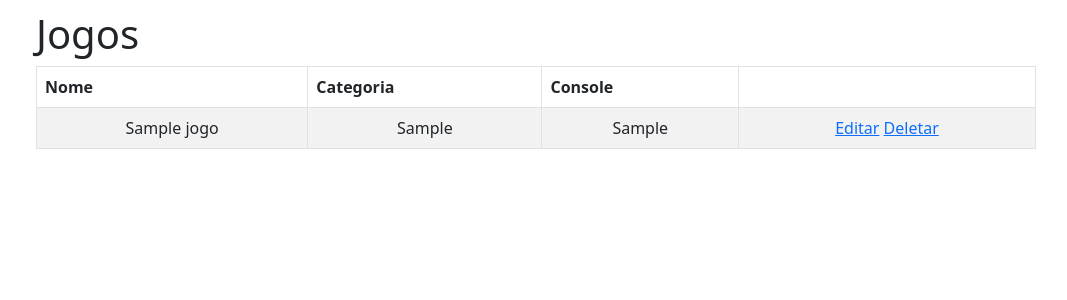
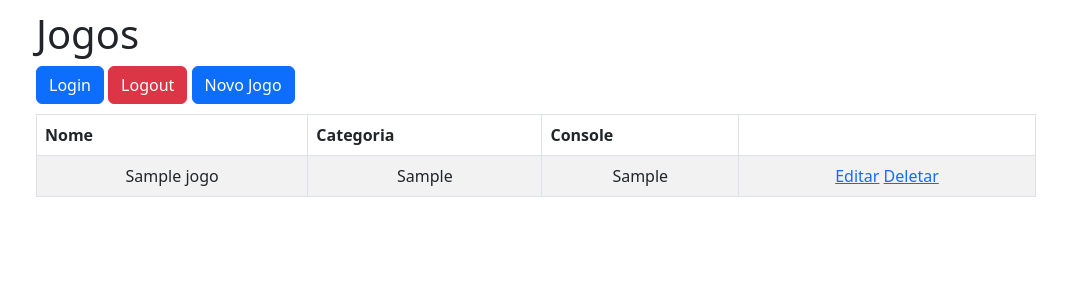
Before and after one commit to kayanerocha/jogoteca, a Flask app: page / in a window 1280 px wide. Shown: the top 300 px of the page, without its empty margins (104-1171 px from the left). Run offline with Flask 2, Linux system fonts and the light colour scheme; tables that the repository leaves empty hold one stand-in row (values such as "Sample post"); some libraries are stand-ins or nearby versions.

Commit message:
botões de navegação entre as pagins

```diff
--- a/templates/editar.html
+++ b/templates/editar.html
@@ -25,6 +25,7 @@
                 <input type="text" id="console" name="console" class="form-control" value="{{ jogo.console }}">
             </div>
             <button type="submit" class="btn btn-primary btn-salvar">Salvar</button>
+            <a class="btn btn-danger" href="{{ url_for('index') }}">Voltar</a>
         </fieldset>
     </form>
 {% endblock %}
--- a/templates/lista.html
+++ b/templates/lista.html
@@ -1,5 +1,8 @@
 {% extends "template.html" %}
 {% block conteudo %}
+        <a class="btn btn-primary" href="{{ url_for('login') }}">Login</a>
+        <a class="btn btn-danger" href="{{ url_for('logout') }}">Logout</a>
+        <a class="btn btn-primary" href="{{ url_for('novo') }}">Novo Jogo</a>
         <table class="table table-striped table-responsive table-bordered">
             <thead class="thead-default">
                 <tr>
--- a/templates/login.html
+++ b/templates/login.html
@@ -31,6 +31,7 @@
             </p>
             <p><button class="btn btn-primary" type="submit">Entrar</button></p>
         </form>
+        <a class="btn btn-danger" href="{{ url_for('index') }}">Voltar</a>
     </div>
 </body>
 </html>
--- a/templates/novo.html
+++ b/templates/novo.html
@@ -24,6 +24,7 @@
                 <input type="text" id="console" name="console" class="form-control">
             </div>
             <button type="submit" class="btn btn-primary btn-salvar">Salvar</button>
+            <a class="btn btn-danger" href="{{ url_for('index') }}">Voltar</a>
         </fieldset>
     </form>
 {% endblock %}
```
